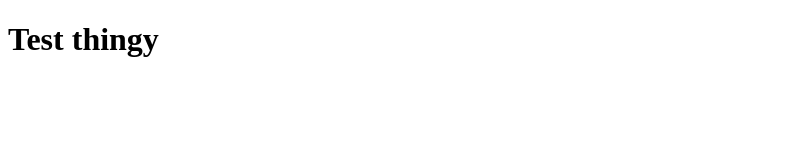
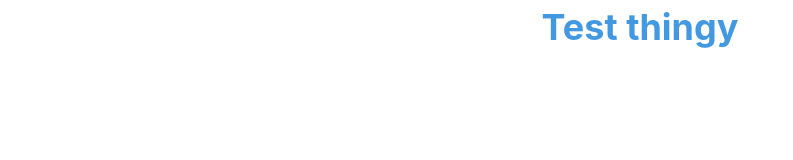
Before and after one commit to Torbjornsson/toorbjornsson.github.io, a website: page index.html in a window 1280 px wide. Shown: the whole page, without its empty margins (0-793 px from the left). Drawn offline with Linux system fonts and the light colour scheme.

Commit message:
setting up tailwind

```diff
--- /dev/null
+++ b/css/tailwind.css
@@ -0,0 +1,3 @@
+@tailwind base;
+@tailwind components;
+@tailwind utilities;
--- a/index.html
+++ b/index.html
@@ -5,8 +5,9 @@
     <meta name="viewport" content="width=device-width, initial-scale=1.0">
     <meta http-equiv="X-UA-Compatible" content="ie=edge">
     <title>Document</title>
+    <link rel="stylesheet" href="/public/build/tailwind.css">
 </head>
 <body>
-   <h1>Test thingy</h1>
+   <h1 class="text-4xl font-bold text-center text-blue-500">Test thingy</h1>
 </body>
 </html>
--- a/package.json
+++ b/package.json
@@ -4,7 +4,8 @@
   "description": "",
   "main": "index.js",
   "scripts": {
-    "test": "echo \"Error: no test specified\" && exit 1"
+    "test": "echo \"Error: no test specified\" && exit 1",
+    "build": "postcss css/tailwind.css -o public/build/tailwind.css"
   },
   "repository": {
     "type": "git",
```
Also changed, not shown: public/build/tailwind.css (added).
